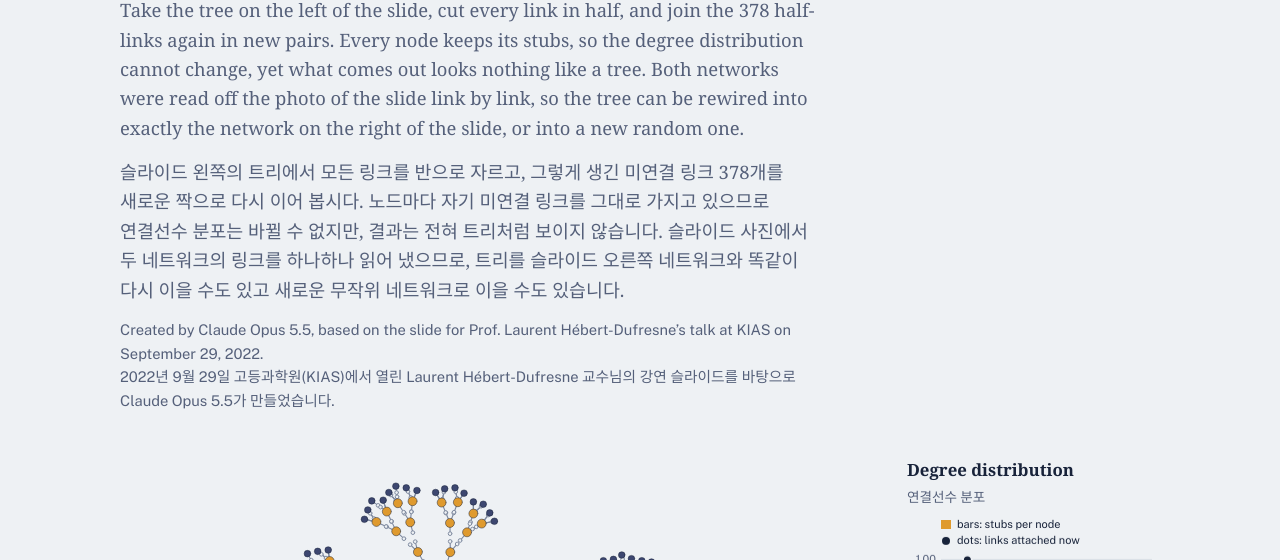
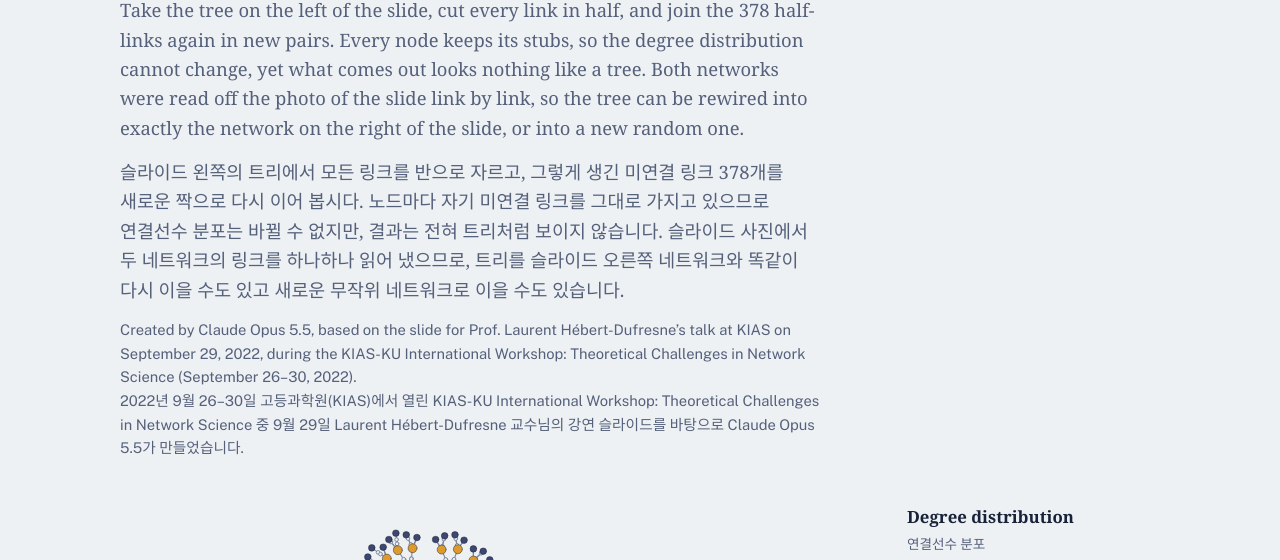
Before and after one commit to lshlj82/stub-rewiring, a plain HTML site: page index.html in a window 1280 px wide. Shown: the part 194-754 px from the top of the page. Drawn offline with nearby package versions, Linux system fonts and the light colour scheme; a web font is replaced by a local one.

Commit message:
Add files via upload

```diff
--- a/index.html
+++ b/index.html
@@ -150,7 +150,7 @@ button.theme-btn svg{width:20px; height:20px; fill:none; stroke:currentColor; st
     <h1>Cutting a tree into stubs<span class="ko" lang="ko">트리를 미연결 링크로 쪼개어 다시 잇기</span></h1>
     <p>Take the tree on the left of the slide, cut every link in half, and join the 378 half-links again in new pairs. Every node keeps its stubs, so the degree distribution cannot change, yet what comes out looks nothing like a tree. Both networks were read off the photo of the slide link by link, so the tree can be rewired into exactly the network on the right of the slide, or into a new random one.</p>
     <p class="ko" lang="ko">슬라이드 왼쪽의 트리에서 모든 링크를 반으로 자르고, 그렇게 생긴 미연결 링크 378개를 새로운 짝으로 다시 이어 봅시다. 노드마다 자기 미연결 링크를 그대로 가지고 있으므로 연결선수 분포는 바뀔 수 없지만, 결과는 전혀 트리처럼 보이지 않습니다. 슬라이드 사진에서 두 네트워크의 링크를 하나하나 읽어 냈으므로, 트리를 슬라이드 오른쪽 네트워크와 똑같이 다시 이을 수도 있고 새로운 무작위 네트워크로 이을 수도 있습니다.</p>
-    <p class="credit">Created by Claude Opus 5.5, based on the slide for Prof. Laurent Hébert-Dufresne’s talk at KIAS on September 29, 2022.<span lang="ko">2022년 9월 29일 고등과학원(KIAS)에서 열린 Laurent Hébert-Dufresne 교수님의 강연 슬라이드를 바탕으로 Claude Opus 5.5가 만들었습니다.</span></p>
+    <p class="credit">Created by Claude Opus 5.5, based on the slide for Prof. Laurent Hébert-Dufresne’s talk at KIAS on September 29, 2022, during the KIAS-KU International Workshop: Theoretical Challenges in Network Science (September 26–30, 2022).<span lang="ko">2022년 9월 26–30일 고등과학원(KIAS)에서 열린 KIAS-KU International Workshop: Theoretical Challenges in Network Science 중 9월 29일 Laurent Hébert-Dufresne 교수님의 강연 슬라이드를 바탕으로 Claude Opus 5.5가 만들었습니다.</span></p>
   </header>
 
   <main>
@@ -206,7 +206,7 @@ button.theme-btn svg{width:20px; height:20px; fill:none; stroke:currentColor; st
       <figure class="slide">
         <img src="slide.jpg" width="1800" height="922" loading="lazy" decoding="async"
              alt="Photo of the lecture slide. Left: a Cayley tree colored by generation, red at the center through yellow and green to navy leaves. Right: a tangled network of orange and navy nodes with loops, a few small stars and many isolated pairs. Caption on the slide: Description: degree distribution.">
-        <figcaption>The slide from Prof. Laurent Hébert-Dufresne’s talk at KIAS, September 29, 2022. <span lang="ko">2022년 9월 29일 고등과학원(KIAS)에서 열린 Laurent Hébert-Dufresne 교수님의 강연 슬라이드.</span></figcaption>
+        <figcaption>The slide from Prof. Laurent Hébert-Dufresne’s talk at the KIAS-KU International Workshop: Theoretical Challenges in Network Science (KIAS, September 26–30, 2022), given on September 29. <span lang="ko">2022년 9월 26–30일 고등과학원(KIAS)에서 열린 KIAS-KU International Workshop: Theoretical Challenges in Network Science 중 9월 29일 Laurent Hébert-Dufresne 교수님의 강연 슬라이드.</span></figcaption>
       </figure>
       <div class="cols">
         <div>
@@ -245,8 +245,8 @@ button.theme-btn svg{width:20px; height:20px; fill:none; stroke:currentColor; st
   </main>
 
   <footer>
-    Created by Claude Opus 5.5, based on the slide for Prof. Laurent Hébert-Dufresne’s talk at KIAS on September 29, 2022. Part of the <a href="https://lshlj82.github.io/netsci-course-GNU/">interactive demos</a> for <i>Network Science</i> at Gyeongsang National University; see also demo 9, <a href="https://lshlj82.github.io/network-models/">Network models</a>. Source on <a href="https://github.com/lshlj82/stub-rewiring">GitHub</a>.<br>
-    <span lang="ko">2022년 9월 29일 고등과학원(KIAS)에서 열린 Laurent Hébert-Dufresne 교수님의 강연 슬라이드를 바탕으로 Claude Opus 5.5가 만들었습니다. 경상국립대학교 네트워크 과학 교과목 보조자료의 일부이며, 데모 9 「네트워크 모형」과 함께 보세요.</span>
+    Created by Claude Opus 5.5, based on the slide for Prof. Laurent Hébert-Dufresne’s talk at KIAS on September 29, 2022, during the KIAS-KU International Workshop: Theoretical Challenges in Network Science (September 26–30, 2022). Part of the <a href="https://lshlj82.github.io/netsci-course-GNU/">interactive demos</a> for <i>Network Science</i> at Gyeongsang National University; see also demo 9, <a href="https://lshlj82.github.io/network-models/">Network models</a>. Source on <a href="https://github.com/lshlj82/stub-rewiring">GitHub</a>.<br>
+    <span lang="ko">2022년 9월 26–30일 고등과학원(KIAS)에서 열린 KIAS-KU International Workshop: Theoretical Challenges in Network Science 중 9월 29일 Laurent Hébert-Dufresne 교수님의 강연 슬라이드를 바탕으로 Claude Opus 5.5가 만들었습니다. 경상국립대학교 네트워크 과학 교과목 보조자료의 일부이며, 데모 9 「네트워크 모형」과 함께 보세요.</span>
   </footer>
 </div>
 
```
Also changed, not shown: 1 other file.
